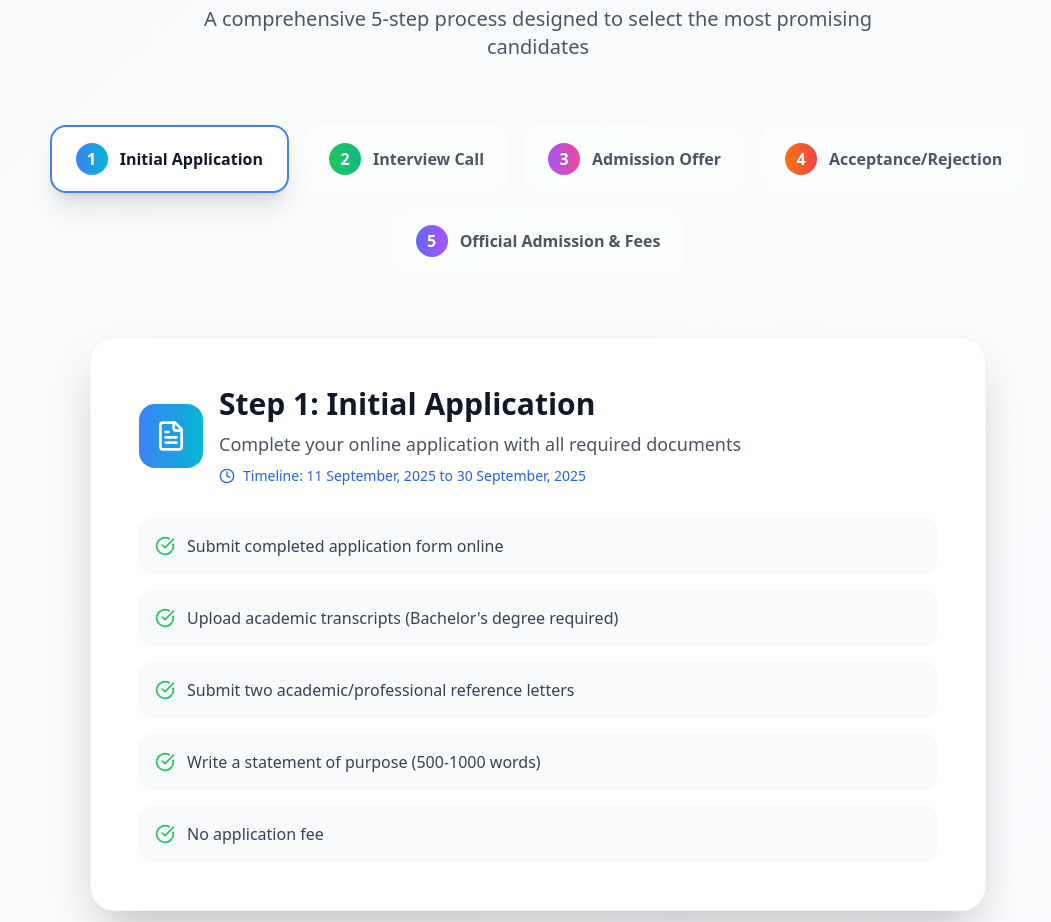
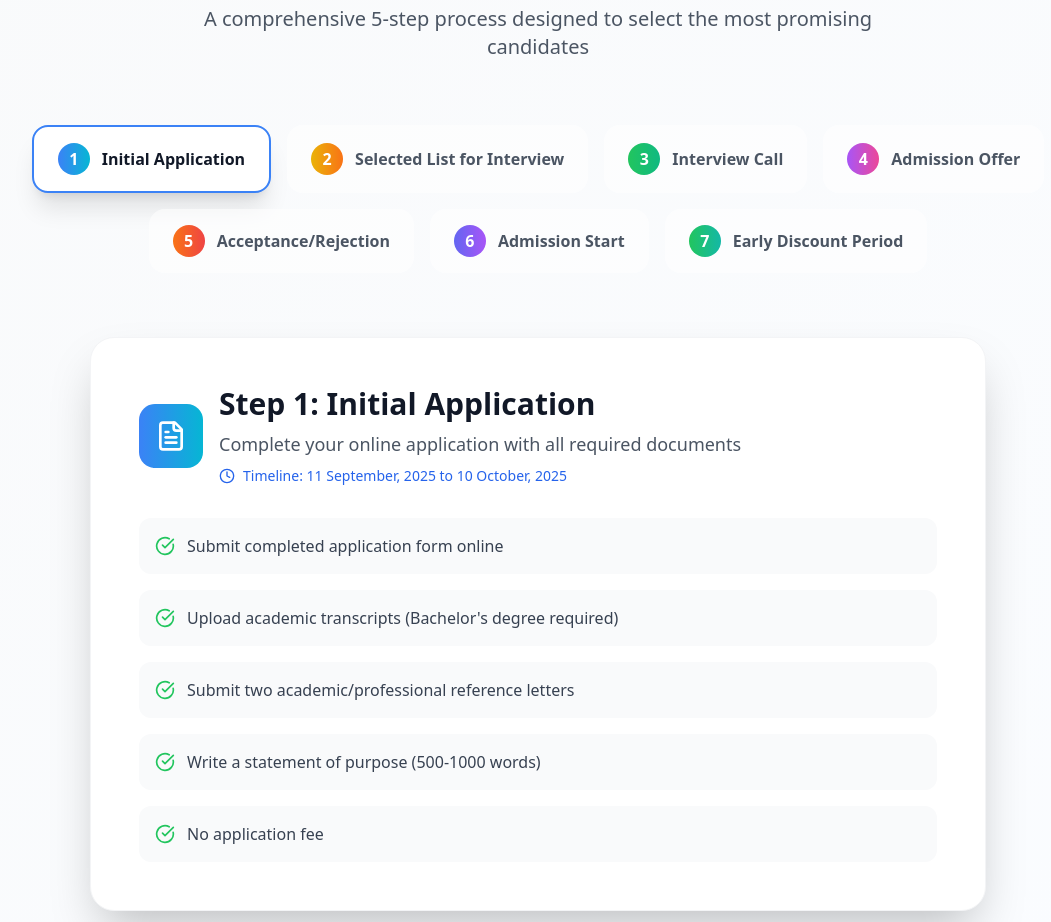
Before and after one commit to hossainlab/deepbio-academy, a Next.js app: page /admissions in a window 1280 px wide. Shown: the part 1560-2482 px from the top of the page, without its empty margins (102-1153 px from the left). Built offline with nearby package versions, Linux system fonts and the light colour scheme.

Commit message:
fix timeline

```diff
--- a/src/app/admissions/page.tsx
+++ b/src/app/admissions/page.tsx
@@ -25,12 +25,28 @@ export default function Admissions() {
         "Write a statement of purpose (500-1000 words)",
         "No application fee"
       ],
-      duration: "11 September, 2025 to 30 September, 2025",
+      duration: "11 September, 2025 to 10 October, 2025",
       icon: <FileText className="w-8 h-8" />,
       color: "from-blue-500 to-cyan-500"
     },
     {
       number: 2,
+      title: "Selected List for Interview",
+      description: "Shortlisted candidates will be notified for the interview round",
+      details: [
+        "Review of all submitted applications",
+        "Academic credentials evaluation",
+        "Statement of purpose assessment",
+        "Reference letter verification",
+        "Notification sent to selected candidates via email",
+        "Interview preparation guidelines provided"
+      ],
+      duration: "11 October, 2025",
+      icon: <Users className="w-8 h-8" />,
+      color: "from-yellow-500 to-orange-500"
+    },
+    {
+      number: 3,
       title: "Interview Call",
       description: "Selected candidates will be invited for a comprehensive interview",
       details: [
@@ -41,12 +57,12 @@ export default function Admissions() {
         "Available via video call or in-person",
         "Interview duration: 20-30 minutes"
       ],
-      duration: "01 October, 2025 to 15 October, 2025",
+      duration: "12 October, 2025 to 14 October, 2025",
       icon: <Phone className="w-8 h-8" />,
       color: "from-green-500 to-emerald-500"
     },
     {
-      number: 3,
+      number: 4,
       title: "Admission Offer",
       description: "Successful candidates receive conditional admission offer",
       details: [
@@ -57,12 +73,12 @@ export default function Admissions() {
         "Housing and accommodation guidance",
         "Offer valid for 2 weeks from issue date"
       ],
-      duration: "16 October, 2025 to 20 October, 2025",
+      duration: "16 October, 2025",
       icon: <Award className="w-8 h-8" />,
       color: "from-purple-500 to-pink-500"
     },
     {
-      number: 4,
+      number: 5,
       title: "Acceptance/Rejection",
       description: "Candidates must respond to the admission offer",
       details: [
@@ -73,25 +89,43 @@ export default function Admissions() {
         "Submit visa documentation (for international students)",
         "Confirm attendance at mandatory orientation"
       ],
-      duration: "20 October, 2025 to 25 October, 2025",
+      duration: "17 October, 2025 to 19 October, 2025",
       icon: <CheckCircle className="w-8 h-8" />,
       color: "from-orange-500 to-red-500"
     },
     {
-      number: 5,
-      title: "Official Admission & Fees",
-      description: "Complete enrollment and fee payment to secure your seat",
+      number: 6,
+      title: "Admission Start",
+      description: "Begin the enrollment process and program orientation",
       details: [
-        "Pay remaining program fees (50,000 BDT)",
+        "Begin semester-based payment plan (৳60,000 total across 4 semesters)",
+        "First semester fee: ৳15,000 BDT due at enrollment",
+        "Remaining 3 semesters: ৳15,000 BDT each",
         "Receive official enrollment confirmation",
         "Access to student portal and learning management system",
         "Welcome package with program materials",
         "Orientation session attendance (mandatory)",
         "Begin your transformative journey in computational biology"
       ],
-      duration: "26 October, 2025 to 01 November, 2025",
+      duration: "20 October, 2025 to 31 October, 2025",
       icon: <GraduationCap className="w-8 h-8" />,
       color: "from-indigo-500 to-purple-500"
+    },
+    {
+      number: 7,
+      title: "Early Discount Period",
+      description: "Special discount period for early enrolled students",
+      details: [
+        "৳20,000 discount on total program fees",
+        "Priority access to course materials",
+        "Early access to learning management system",
+        "Bonus career counseling session",
+        "Exclusive networking opportunities",
+        "Limited time offer - first come, first served"
+      ],
+      duration: "20 October, 2025 to 25 October, 2025",
+      icon: <DollarSign className="w-8 h-8" />,
+      color: "from-green-500 to-teal-500"
     }
   ];
 
```
